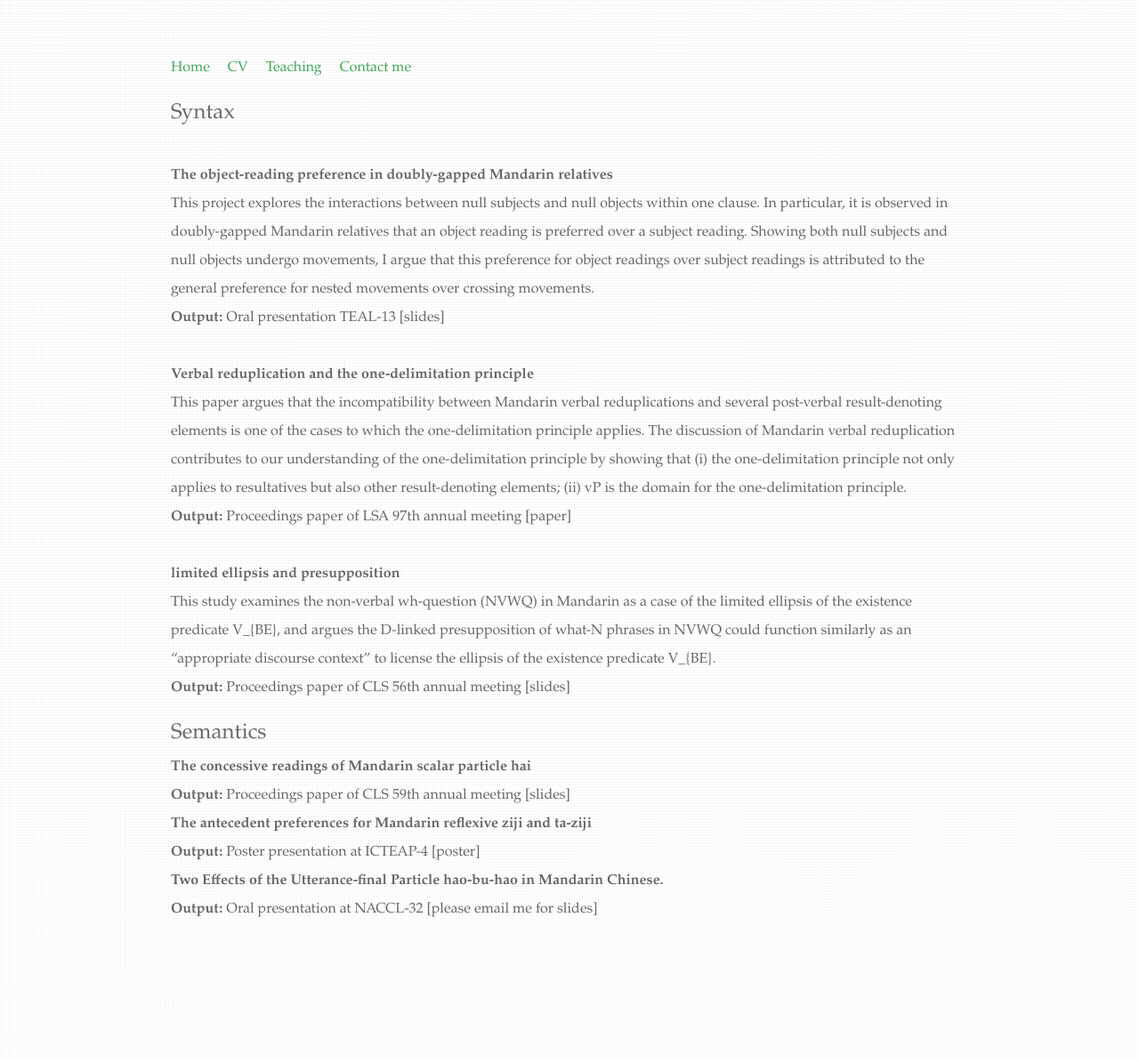
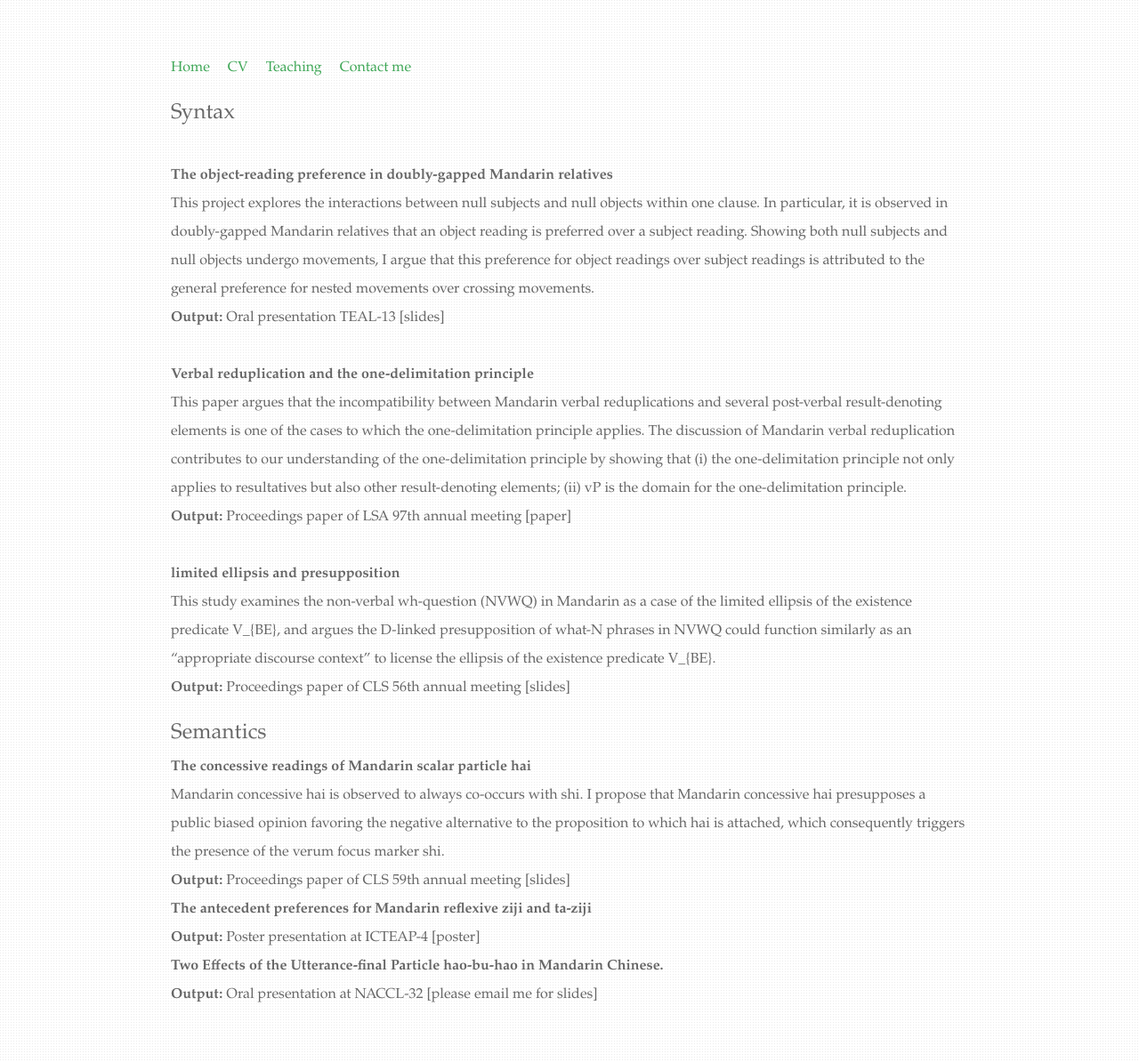
Before and after one commit to chaoyichen71/chaoyichen71.github.io, a Jekyll site: the page built from Research by topics/index.html, in a window 1280 px wide. Shown: the whole page at 89% size. Built offline with Jekyll 4.4.1, drawn with Linux system fonts in a browser that asks for light colours.

Commit message:
Update index.html

```diff
--- a/Research by topics/index.html
+++ b/Research by topics/index.html
@@ -42,7 +42,10 @@ could function similarly as an “appropriate discourse context” to license th
     <body>
       <div class="blurb">
 	<b>The concessive readings of Mandarin scalar particle hai</b><br>
-
+	      Mandarin concessive hai is observed to always co-occurs
+with shi. I propose that Mandarin concessive hai presupposes a public biased opinion favoring the negative alternative
+to the proposition to which hai is attached, which consequently triggers
+the presence of the verum focus marker shi.<br>
 	    <b>Output:</b> Proceedings paper of CLS 59th annual meeting [slides]<br>
 
         <b>The antecedent preferences for Mandarin reflexive ziji and ta-ziji </b><br>
```
